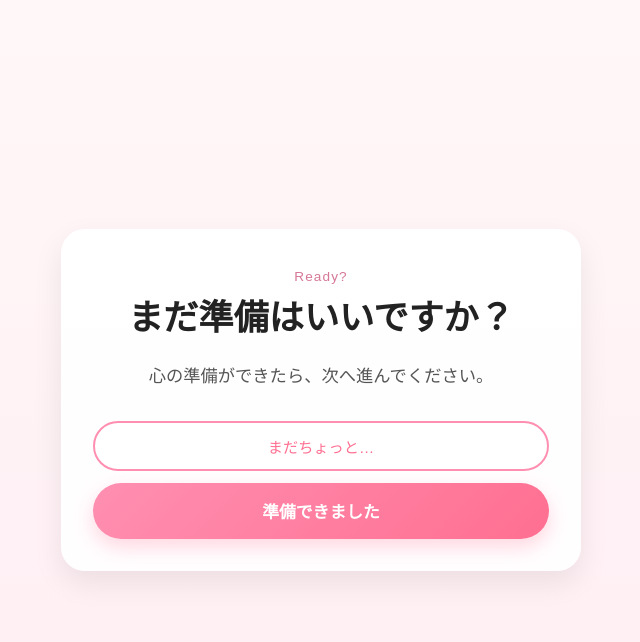
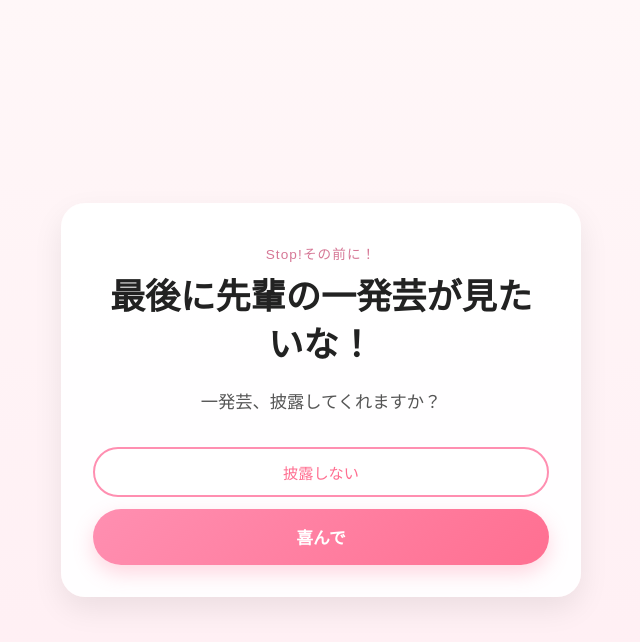
Before and after one commit to hrn286/Mozukky_graduation_movie, a plain HTML site: page index.html in a window 1280 px wide. Both pictures are taken after a click on the button "思い出を見る". Shown: the whole page, without its empty margins (319-959 px from the left). Drawn offline with Linux system fonts and the light colour scheme.

Commit message:
Update step2 section content in index.html

```diff
--- a/index.html
+++ b/index.html
@@ -20,18 +20,18 @@
     </section>
 
     <section class="card hidden" id="step2">
-      <p class="sub">Ready?</p>
-      <h1>まだ準備はいいですか？</h1>
+      <p class="sub">Stop!その前に！</p>
+      <h1>最後に先輩の一発芸が見たいな！</h1>
       <p class="message">
-        心の準備ができたら、次へ進んでください。
+        一発芸、披露してくれますか？
       </p>
 
       <div class="button-group">
-        <button class="sub-button" onclick="notReady()">まだちょっと…</button>
-        <button class="main-button" onclick="goStep3()">準備できました</button>
+        <button class="sub-button" onclick="notReady()">披露しない</button>
+        <button class="main-button" onclick="goStep3()">喜んで</button>
       </div>
 
-      <p id="hint" class="hint hidden">もうちょっとだけ焦らします…😏</p>
+      <p id="hint" class="hint hidden">えー後輩、悲しい、、</p>
     </section>
 
     <section class="card hidden" id="step3">
```
